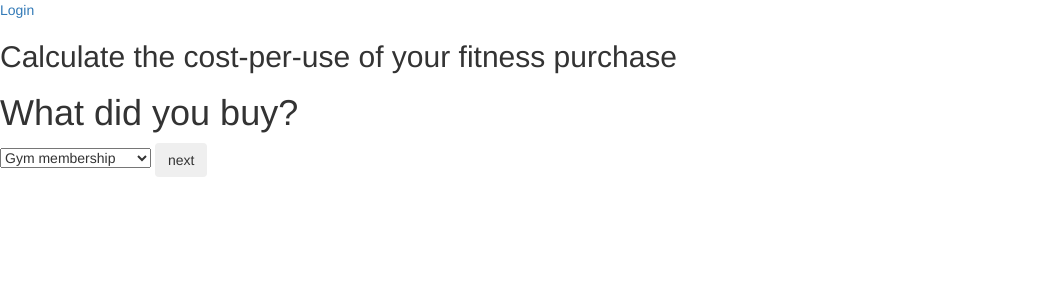
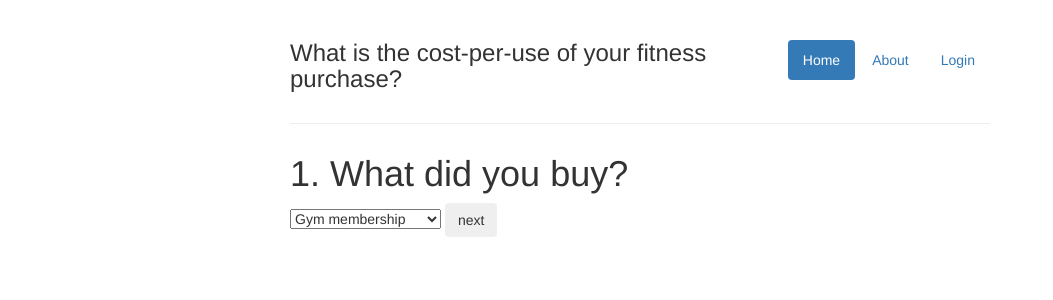
Before and after one commit to almosteverywhere/toomuch, a Flask app: page /first in a window 1280 px wide. Shown: the top 300 px of the page, without its empty margins (0-1053 px from the left). Run offline with Flask 2, Linux system fonts and the light colour scheme; some libraries are stand-ins or nearby versions.

Commit message:
Improving css and flow.

```diff
--- a/routes.py
+++ b/routes.py
@@ -42,12 +42,12 @@ def signup():
         u.thingy = request.form['submit_thingy']
         models.db.session.add(u)
         models.db.session.commit()
-        # mythingy = request.form['submit_thingy']
-        # mycost = request.form['submit_cost']
-        # myfrequency = request.form['submit_frequency']
-        # create a thing that goes in the database
 
-        return "mythingy is" + u.thingy + u.cost + u.frequency
+        # FIXME: can we redirect to login instead of doing it again?
+        myuser = models.User.query.filter_by(email=u.email).first()
+        session['user'] = myuser
+        flash("Thanks for signing up!", 'success')
+        return redirect(url_for('user'))
 
 @app.route('/login', methods=["POST", "GET"])
 def login():
@@ -62,12 +62,12 @@ def login():
         # do we know this person?
         myuser = models.User.query.filter_by(email=email).first()
 
-        # what if myuser is null
+        # FIXME: what if myuser is null
         if myuser and myuser.password == password:
         # session['email'] = email
         # session['password'] = password
             session['user'] = myuser
-            flash("You were successfully logged in.")
+            flash(u"You were successfully logged in.", 'error')
             return redirect(url_for('user'))
 
         else:
--- a/static/css/application.css
+++ b/static/css/application.css
@@ -1,15 +1,46 @@
-
 
 .hidden {
     display:none;
 
 }
-
 .question {
 
 }
-
 .information {
     background-color:lightyellow;
     opacity: 0.8;
 }
+body {
+padding-top: 20px;
+padding-bottom: 40px;
+}
+/* Custom container */
+.container-narrow {
+margin: 0 auto;
+max-width: 700px;
+}
+.container-narrow > hr {
+margin: 30px 0;
+}
+
+/* Main marketing message and sign up button */
+.jumbotron {
+margin: 60px 0;
+text-align: center;
+}
+.jumbotron h1 {
+font-size: 72px;
+line-height: 1;
+}
+.jumbotron .btn {
+font-size: 21px;
+padding: 14px 24px;
+}
+
+/* Supporting marketing content */
+.marketing {
+margin: 60px 0;
+}
+.marketing p + h4 {
+margin-top: 28px;
+}
--- a/static/js/application.js
+++ b/static/js/application.js
@@ -17,7 +17,7 @@ $(document).ready(function() {
        //alert("click on next");
        $("#id option:selected").val();
        what = $("#what option:selected").val();
-       $(".thingy").text(what);
+       $(".thingy").text(what.toLowerCase());
        //alert(what);
        $("#what").fadeOut();
        $("#how_much").removeClass("hidden");
--- a/templates/base.html
+++ b/templates/base.html
@@ -17,25 +17,35 @@
 
   </head>
 
-  {% with messages = get_flashed_messages() %}
+ {% with messages = get_flashed_messages(with_categories=true) %}
   {% if messages %}
     <ul class=flashes>
-        {% for message in messages %}
-          <li>{{ message }}</li>
+    {% for category, message in messages %}
+      <li class="{{ category }}">{{ message }}</li>
     {% endfor %}
     </ul>
   {% endif %}
 {% endwith %}
 
   <body>
-    <div id="container">
+
+  <div class="container-narrow">
+      <div class="masthead">
+        <ul class="nav nav-pills pull-right">
+          <li class="active"><a href="#">Home</a></li>
+          <li><a href="#">About</a></li>
+           <li>
            {% if user %}
                <a href="{{ url_for("logout") }}">Logout</a>
            {%  else %}
             <a href="{{ url_for("login") }}">Login</a>
            {%  endif %}
+           </li>
+        </ul>
+        <h3 class="muted">What is the cost-per-use of your fitness purchase?</h3>
+      </div>
 
-    <h2>Calculate the cost-per-use of your fitness purchase</h2>
+      <hr>
     {% block content %}{% endblock %}
    </div>
   </body>
--- a/templates/first.html
+++ b/templates/first.html
@@ -2,19 +2,20 @@
 
 {% block content %}
 <div id="what">
-    <h1>What did you buy?</h1>
+    <h1>1. What did you buy?</h1>
 
     <select class="selectpicker">
         <option>Gym membership</option>
         <option>Bicycle</option>
         <option>Crossfit membership</option>
+        <option>Running shoes</option>
     </select>
 
     <button type="submit" class="btn">next</button>
 </div>
 
 <div id="how_much" class="hidden">
-    <h1>How much did your <span id="thingy"></span> cost?</h1>
+    <h1>2. How much did your <span class="thingy"></span> cost?</h1>
     <form class="form-inline">
         <input type="text" class="input-small" id="cost" placeholder="$">
         <button type="submit" class="btn">next</button>
@@ -22,7 +23,7 @@
 </div>
 
 <div id="how_many_times" class="hidden">
-    <h1>How many times did you use your <span class="thingy"></span> so far?</h1>
+    <h1>3. How many times did you use your <span class="thingy"></span> so far?</h1>
     <form class="form-inline">
         <input type="text" class="input-small" placeholder="0" id="how_often">
         <button type="submit" class="btn">next</button>
@@ -30,9 +31,13 @@
 </div>
 
 <div id="result" class="hidden">
-    <h1>So far, you've used your <span class="thingy"></span> <span class="frequency"></span> times so your cost per use is <span id="calculation"></span></h1>
+
+        <i class="icon-thumbs-up"></i>
+        <h1>So far, you've used your <span class="thingy"></span>
+            <span class="frequency"></span>
+            times so your cost per use is <span id="calculation"></span></h1>
     <div id="sign_up">
-        <h1><a href="#">Sign up</a> to keep track of your results and see your cost go down!</h1>
+        <h2 class="muted"><a href="#">Sign up</a> to track your progress and make sure you're not wasting your money!</h2>
     </div>
 </div>
 
```
Lines whose indentation alone changed are shown as unchanged.
